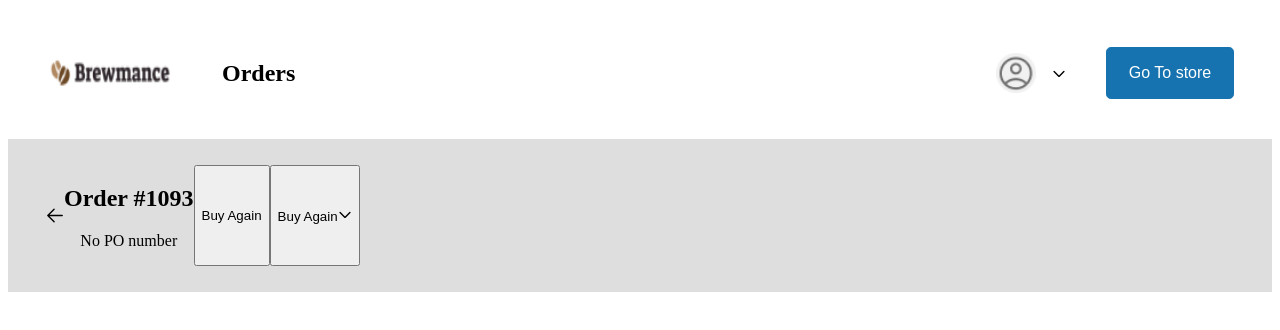
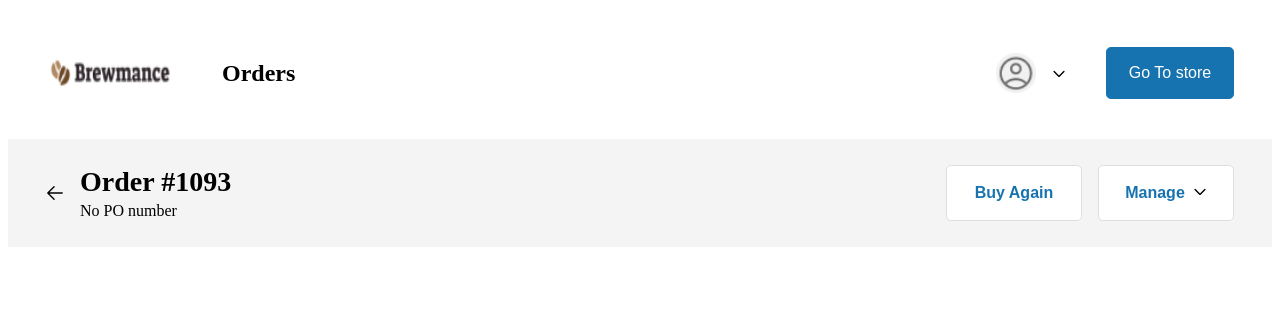
Before and after one commit to industry-project-team-4/nomi-client, a React (Create React App) app: page / in a window 1280 px wide. Shown: the top 330 px of the page. Built offline with nearby package versions, Linux system fonts and the light colour scheme.

Commit message:
add styling

```diff
--- a/src/components/OrderHeader/OrderHeader.js
+++ b/src/components/OrderHeader/OrderHeader.js
@@ -4,15 +4,17 @@ import chevron from "../../assets/chevronDown.svg"
 export default function OrderHeader() {
     return (
         <section className="order-header">
-            <img src={arrowLeft} alt="back arrow" className="order-header__image" />
             <section className="order-header__container">
-                <h2 className="order-header__info">Order #1093</h2>
-                <p className="order-header__po">No PO number</p>
+                <img src={arrowLeft} alt="back arrow" className="order-header__image" />
+                <section className="order-header__info">
+                    <h1 className="order-header__order">Order #1093</h1>
+                    <p className="order-header__po">No PO number</p>
+                </section>
             </section>
             <section className="order-header__container">
                 <button className="order-header__btn">Buy Again</button>
                 <button className="order-header__btn">
-                    Buy Again
+                    Manage
                     <img src={chevron} alt="arrow down" className="order-header__icon" />
                 </button>
             </section>
--- a/src/components/OrderHeader/OrderHeader.scss
+++ b/src/components/OrderHeader/OrderHeader.scss
@@ -5,10 +5,52 @@
 .order-header {
     display: flex;
     padding: 1.625rem 2.375rem;
+    justify-content: space-between;
 
-    &__container {}
+    &__container {
+        display: flex;
+        align-items: center;
+    }
 
-    &__container:last-child {
-        display: flex;
+    &__info {
+        font-size: 1.75rem;
     }
+
+    &__image {
+        margin-right: 1rem;
+    }
+
+    &__po {
+        margin: 0;
+        font-size: 1rem;
+        text-align: left;
+        margin-top: 0.25rem;
+    }
+
+    &__order {
+        font-size: 1.75rem;
+        margin: 0;
+        text-align: left;
+    }
+
+
+    &__btn {
+        margin-left: 1rem;
+        height: 3.5rem;
+        width: 8.5rem;
+        border: 1px solid $Background-grey;
+        border-radius: 0.3rem;
+        background-color: $Primary-white;
+        color: $Primary-blue;
+        font-weight: 600;
+        font-size: 1rem;
+    }
+
+    &__icon {
+        color: $Primary-blue;
+        margin-left: 0.5rem;
+    }
+
+
+
 }
--- a/src/pages/Order/Order.scss
+++ b/src/pages/Order/Order.scss
@@ -1,5 +1,5 @@
 main {
     box-sizing: border-box;
     margin: 0;
-    background-color: #DEDEDE;
+    background-color: rgba(222, 222, 222, 0.336);
 }
```
